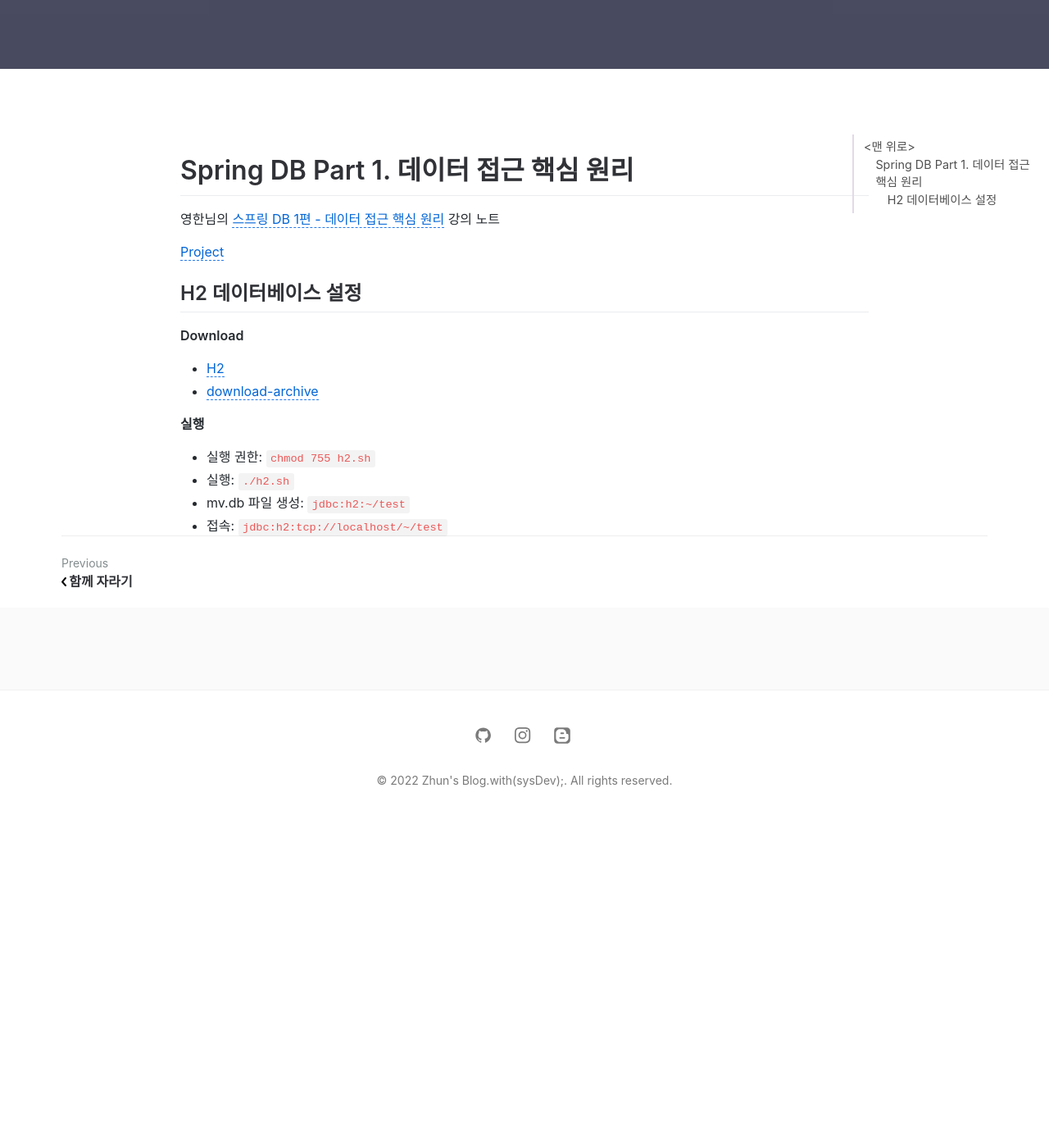
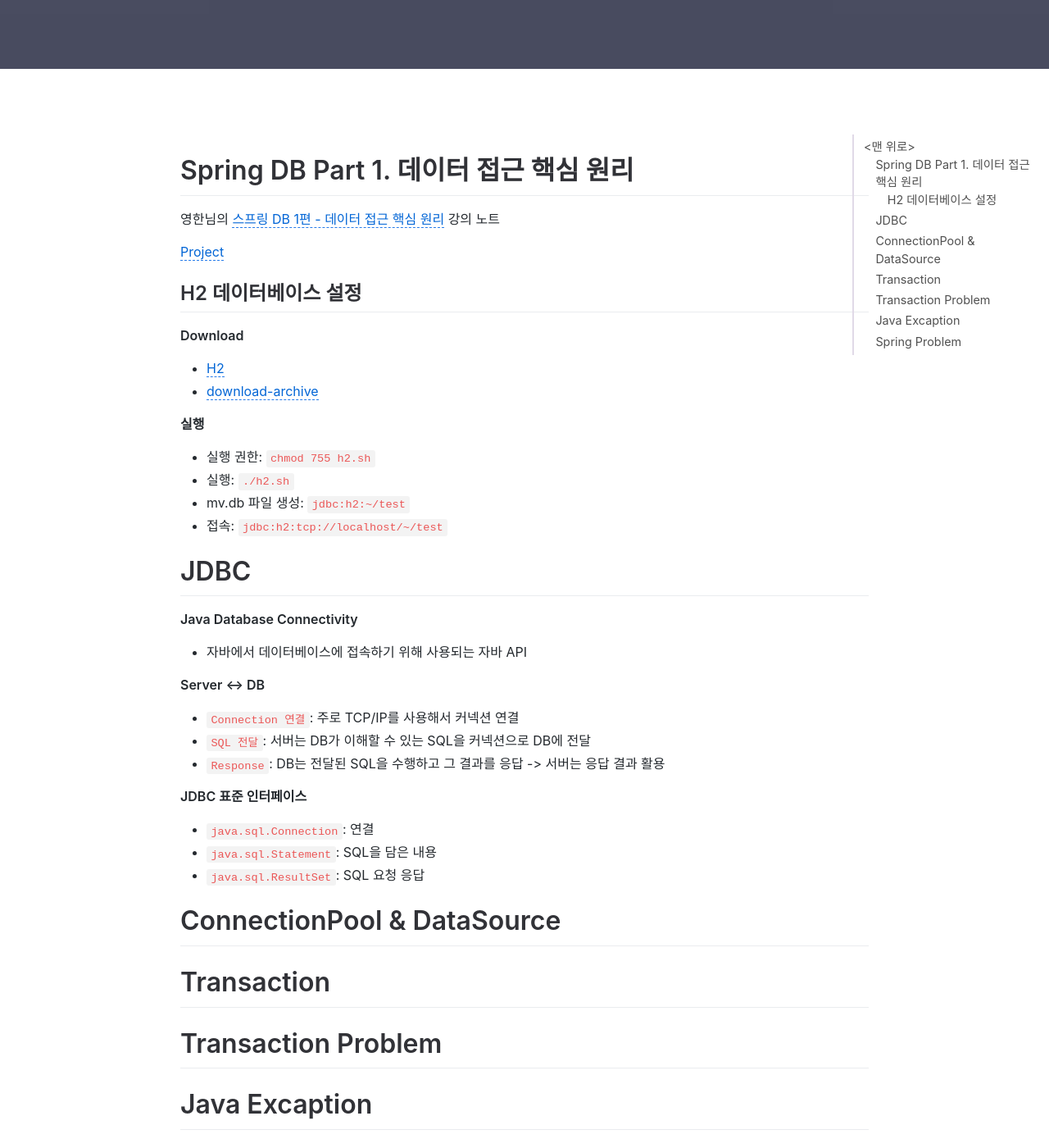
Before and after one commit to jihunparkme/jihunparkme.github.io, a Jekyll site: the page built from _posts/2022-08-08-Spring-DB-Part1.md, in a window 1280 px wide and 1400 px high, scrolled down 492 px. Shown: the whole window at 82% size. Built offline with Jekyll 4.4.1, drawn with Linux system fonts in a browser that asks for light colours; nearby versions of some CDN libraries; comment, search, counter and statistics services are not loaded; before the commit the page ends 1499 px from its top, so only the background shows below that; some of the changed text lies outside the part shown.

Commit message:
JDBC: JDBC 이해

```diff
--- a/_posts/2022-08-08-Spring-DB-Part1.md
+++ b/_posts/2022-08-08-Spring-DB-Part1.md
@@ -26,3 +26,31 @@
 - 실행: `./h2.sh`
 - mv.db 파일 생성: `jdbc:h2:~/test`
 - 접속: `jdbc:h2:tcp://localhost/~/test`
+
+# JDBC
+
+**Java Database Connectivity**
+
+- 자바에서 데이터베이스에 접속하기 위해 사용되는 자바 API
+
+**Server <-> DB**
+
+- `Connection 연결`: 주로 TCP/IP를 사용해서 커넥션 연결
+- `SQL 전달`: 서버는 DB가 이해할 수 있는 SQL을 커넥션으로 DB에 전달
+- `Response`: DB는 전달된 SQL을 수행하고 그 결과를 응답 -> 서버는 응답 결과 활용
+
+**JDBC 표준 인터페이스**
+
+- `java.sql.Connection`: 연결
+- `java.sql.Statement`: SQL을 담은 내용
+- `java.sql.ResultSet`: SQL 요청 응답
+
+# ConnectionPool & DataSource
+
+# Transaction
+
+# Transaction Problem
+
+# Java Excaption
+
+# Spring Problem
```
Also changed, not shown: other parts of _posts/2022-08-08-Spring-DB-Part1.md (+1 -1 lines).
